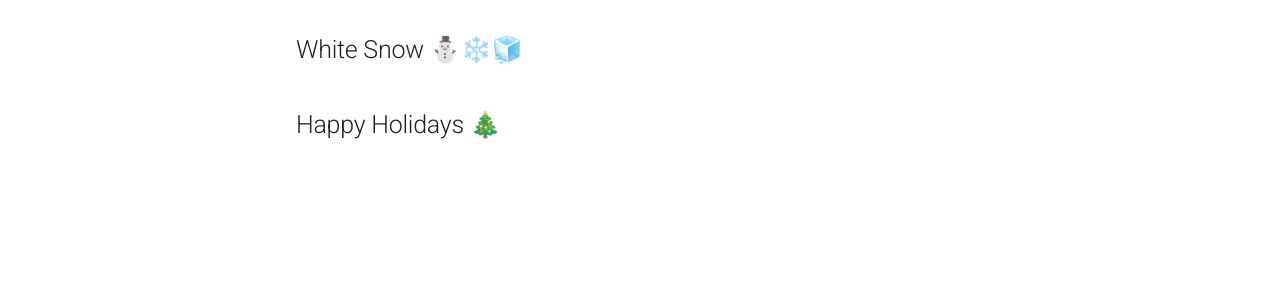
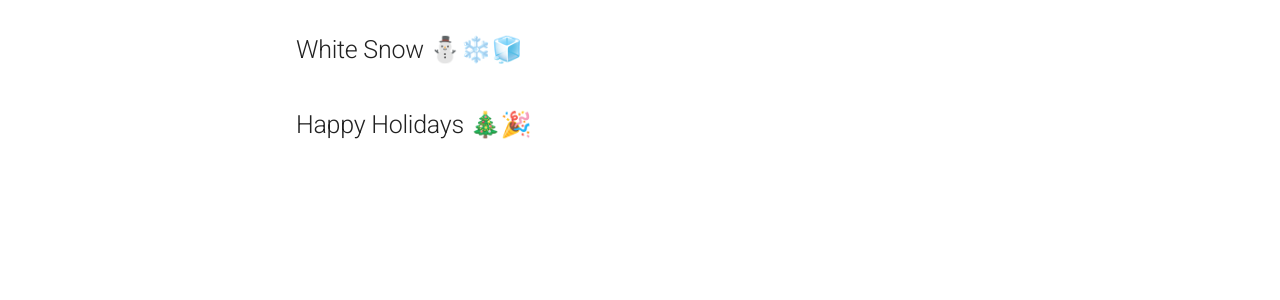
Before and after one commit to Code-dot-mil/two-steps-eval, an MkDocs documentation site: the page built from docs/test.md, in a window 1280 px wide. Shown: the part 280-580 px from the top of the page. Built offline with MkDocs 1.6.1 and Material for MkDocs 9.7.7, drawn with Linux system fonts in a browser that asks for light colours.

Commit message:
commit msg

```diff
--- a/docs/test.md
+++ b/docs/test.md
@@ -2,4 +2,4 @@
 ## Boo
 # Dec
 ## White Snow ⛄❄️🧊
-## Happy Holidays 🎄
+## Happy Holidays 🎄🎉
```
